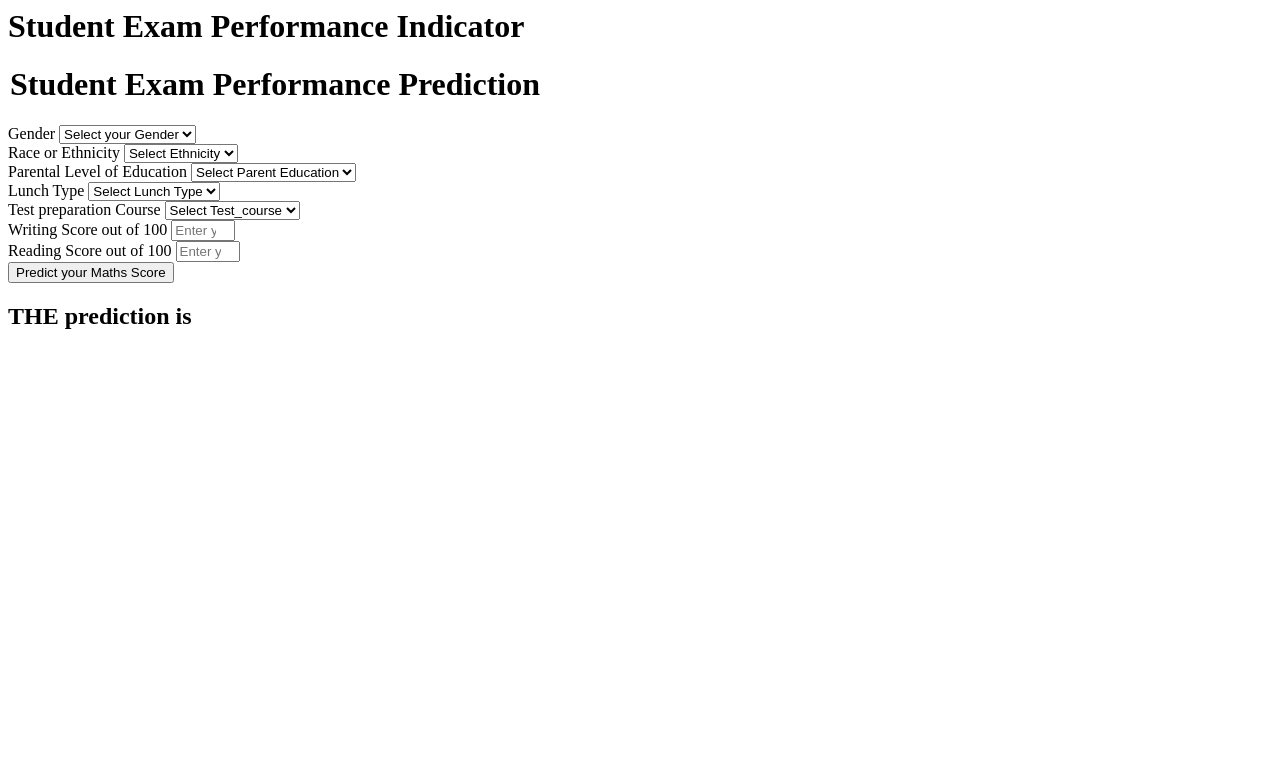
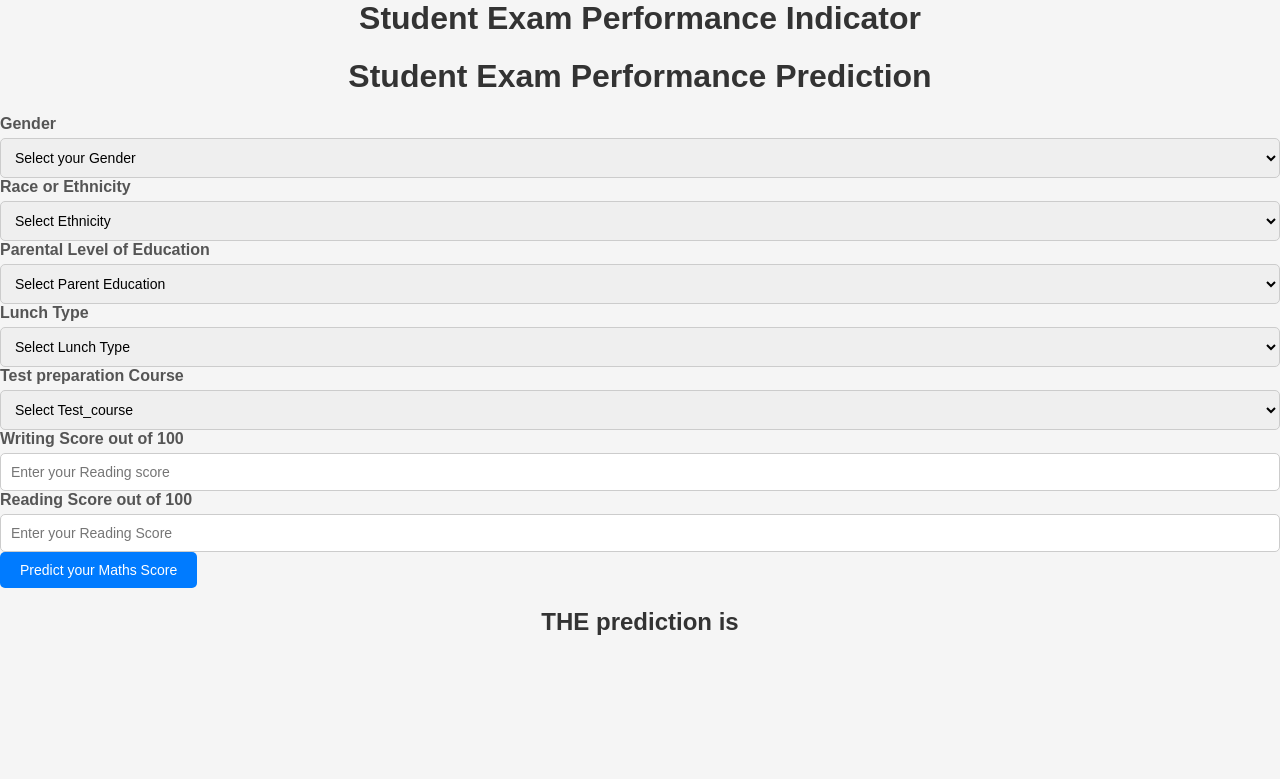
Before and after one commit to fakhar-iqbal/MLProject, a Flask app: page /predictdata in a window 1280 px wide. Shown: the top 779 px of the page. Run offline with Flask 3, Linux system fonts and the light colour scheme.

Commit message:
web built

```diff
--- a/application.py
+++ b/application.py
@@ -40,4 +40,4 @@ def predict_datapoint():
         return render_template('home.html',results=results[0])
 
 if __name__=='__main__':
-    app.run(host='0.0.0.0')
+    app.run(host='0.0.0.0',debug=True)
--- a/templates/home.html
+++ b/templates/home.html
@@ -1,4 +1,68 @@
 <html>
+    <head>
+        <style>
+            body {
+                font-family: Arial, sans-serif;
+                background-color: #f5f5f5;
+                margin: 0;
+                padding: 0;
+            }
+
+            .container {
+                max-width: 500px;
+                margin: 0 auto;
+                padding: 20px;
+                background-color: #ffffff;
+                border-radius: 10px;
+                box-shadow: 0px 2px 10px rgba(0, 0, 0, 0.1);
+            }
+
+            .login h1 {
+                text-align: center;
+                margin-bottom: 20px;
+                color: #333333;
+            }
+
+            .form-group {
+                margin-bottom: 20px;
+            }
+
+            .form-label {
+                display: block;
+                margin-bottom: 5px;
+                font-weight: bold;
+                color: #555555;
+            }
+
+            .form-control {
+                width: 100%;
+                padding: 10px;
+                border: 1px solid #cccccc;
+                border-radius: 5px;
+                font-size: 14px;
+            }
+
+            .btn-primary {
+                background-color: #007bff;
+                color: #ffffff;
+                border: none;
+                padding: 10px 20px;
+                border-radius: 5px;
+                cursor: pointer;
+                font-size: 14px;
+            }
+
+            .btn-primary:hover {
+                background-color: #0056b3;
+            }
+
+            h2 {
+                text-align: center;
+                margin-top: 20px;
+                color: #333333;
+            }
+        </style>
+    </head>
 <body>
     <div class="login">
        <h1>Student Exam Performance Indicator</h1>
```
Also changed, not shown: 1 other file.
